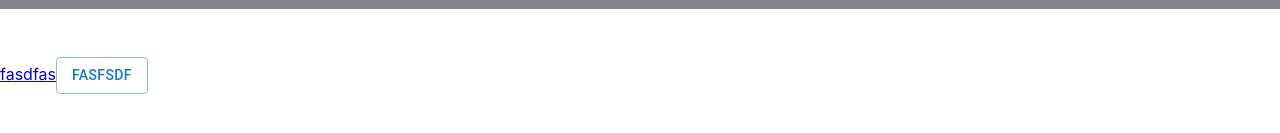
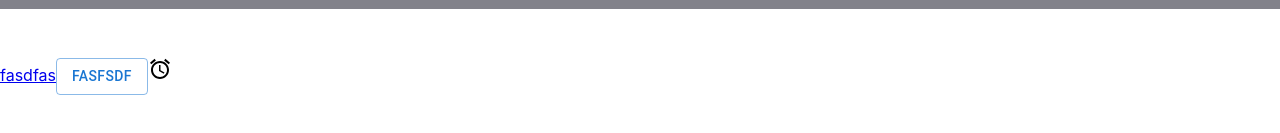
Before and after one commit to SaulM12/analytics-sales-frontend, a React (Create React App) app: page / in a window 1280 px wide. Shown: the part 205-338 px from the top of the page. Built offline with nearby package versions, Linux system fonts and the light colour scheme.

Commit message:
Added libraries

```diff
--- a/src/components/auth/login.js
+++ b/src/components/auth/login.js
@@ -3,6 +3,7 @@
 import Button from '@mui/material/Button';
 import styles from './login.module.css';
 import styles2 from './register.module.css';
+import { AccessAlarm } from '@mui/icons-material';
 
 function login() {
     return (
@@ -13,6 +14,7 @@
             <Button variant="outlined" href="/register">
                 fasfsdf
             </Button>
+            <AccessAlarm />
         </div>
     )
 }
```
Also changed, not shown: package.json (+7 -0 lines), 1 other file (tests, documents, lock files or other folders).
